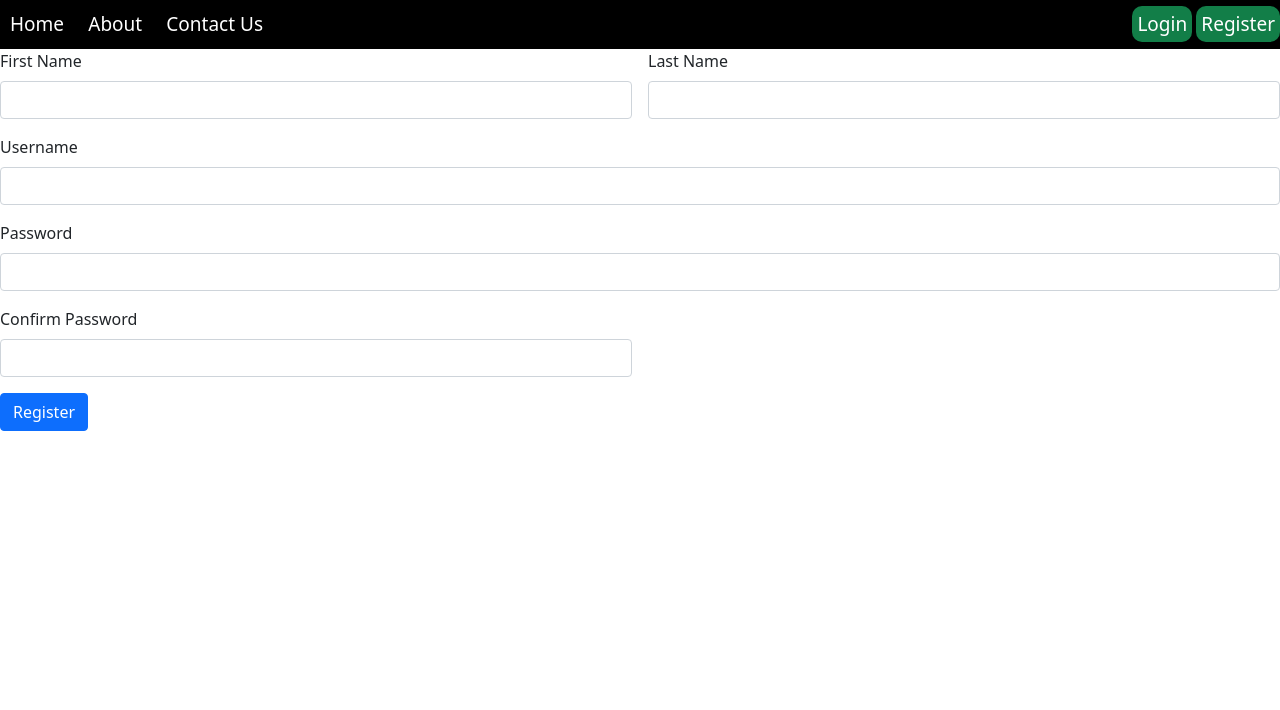
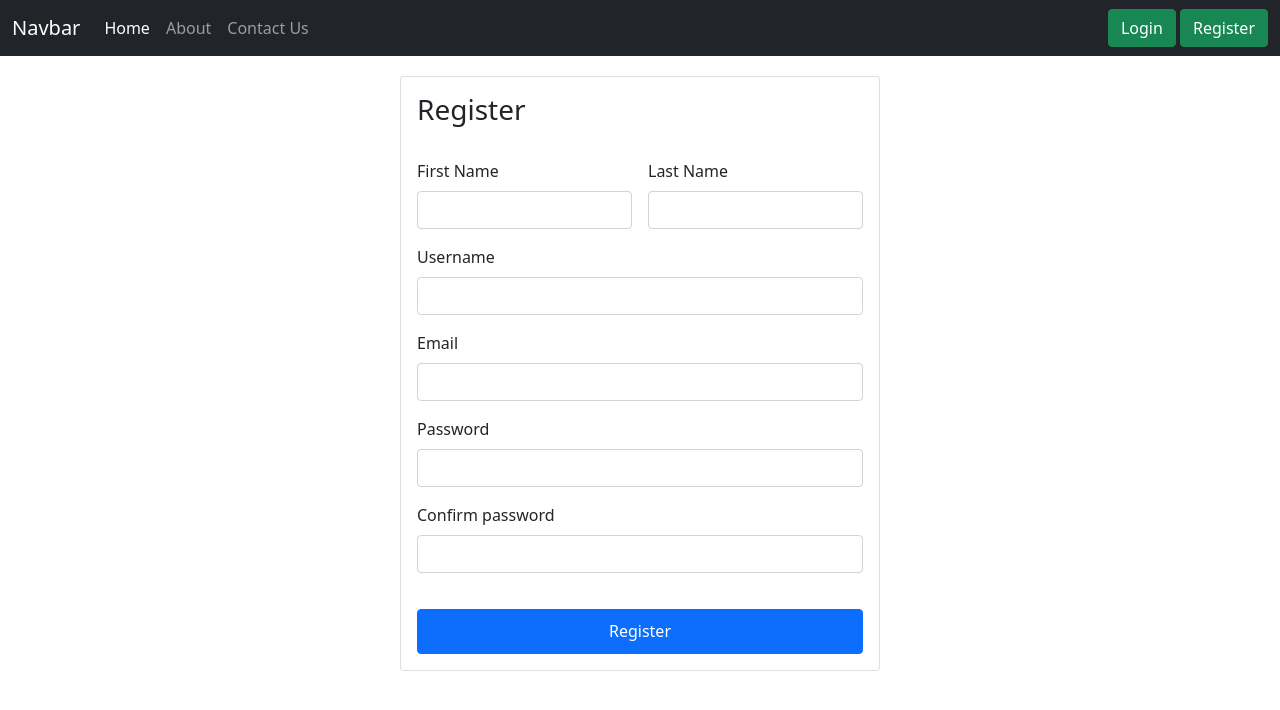
Before and after one commit to parneetsidhu22/Django, a Django app: page /register/ in a window 1280 px wide. Shown: the top 710 px of the page. Run offline with Django 3.2, Linux system fonts and the light colour scheme.

Commit message:
Added some styles

```diff
--- a/mysite/home/static/home/css/style.css
+++ b/mysite/home/static/home/css/style.css
@@ -3,38 +3,21 @@
   margin: 0;
 }
 
-nav {
-  background-color: #000000;
-  display: flex;
-
+body{
+  background-color:#090C10;
 }
 
-nav>div {
-  padding: 10px 0px;
+.body-content{
+  margin-top:20px;
 }
 
-nav>div>a {
-  color: #fff;
-  text-decoration: none;
-  font-size: 19px;
-  padding: 0px 10px;
+.align-center{
+  display:flex;
+  justify-content: space-around;
 }
 
-nav>.left {
-  flex: 1;
+.wide-button{
+  width:100%;
+  height:45px;
+  margin-top:20px;
 }
-
-nav>.left>a:hover {
-  color: rgb(202, 202, 202);
-}
-
-nav>.right>a {
-  background-color: rgb(18, 126, 72);
-  color: #fff;
-  padding: 5px;
-  border-radius: 10px;
-}
-
-nav>.right>a:hover {
-  background-color: rgb(13, 98, 56);
-}
--- a/mysite/home/templates/base.html
+++ b/mysite/home/templates/base.html
@@ -14,24 +14,49 @@
 
 </head>
 <body>
-    <!-- Navbar -->
-    <nav>
-        <div class="left">
-            <a href="#" class="left-btn">Home</a>
-            <a href="#" class="left-btn">About</a>
-            <a href="#" class="left-btn">Contact Us</a>
-        </div>
-        <div class="right">
-            <a href="/login" class="right-btn">Login</a>
-            <a href="/register" class="right-btn">Register</a>
+    <!-- Navbar-->
+    <nav class="navbar navbar-expand-lg navbar-dark bg-dark">
+        <div class="container-fluid">
+            <a class="navbar-brand" href="#">Navbar</a>
+            <button class="navbar-toggler" type="button" data-bs-toggle="collapse" data-bs-target="#navbarText" aria-controls="navbarText" aria-expanded="false" aria-label="Toggle navigation">
+            <span class="navbar-toggler-icon"></span>
+            </button>
+            <div class="collapse navbar-collapse" id="navbarText">
+                <ul class="navbar-nav me-auto mb-2 mb-lg-0">
+                    <li class="nav-item">
+                    <a class="nav-link active" aria-current="page" href="/">Home</a>
+                    </li>
+                    <li class="nav-item">
+                    <a class="nav-link" href="#">About</a>
+                    </li>
+                    <li class="nav-item">
+                    <a class="nav-link" href="#">Contact Us</a>
+                    </li>
+                </ul>
+                <div class="d-flex">
+                    {% if user.is_authenticated == False %}
+                        <div class="right">
+                            <a href="/login" class="btn btn-success">Login</a>
+                            <a href="/register" class="btn btn-success">Register</a>
+                        </div>
+                    {% else %}
+                        <div class="right">
+                            <a href="/logout" class="btn btn-outline-danger">Logout</a>
+                        </div>
+                    {% endif %}
+                </div>
+            </div>
         </div>
     </nav>
 
-    {% block content %}
-    {% endblock %}
+    <div class="body-content">
+        {% block content %}
+        {% endblock %}
+    </div>
+
 
     <!-- JavaScript Bundle with Popper -->
     <script src="https://cdn.jsdelivr.net/npm/bootstrap@5.0.0-beta3/dist/js/bootstrap.bundle.min.js" integrity="sha384-JEW9xMcG8R+pH31jmWH6WWP0WintQrMb4s7ZOdauHnUtxwoG2vI5DkLtS3qm9Ekf" crossorigin="anonymous"></script>
-    <script src="js/jquery-3.6.0.min.js"></script>
+    <script src="{% static "home/js/jquery-3.6.0.min.js" %}"></script>
 </body>
 </html>
--- a/mysite/home/templates/register.html
+++ b/mysite/home/templates/register.html
@@ -2,31 +2,47 @@
 
 {% block content %}
 {% load static %}
-
-<form class="row g-3" class="register_form">
+<style>
+  .card {
+          margin: 0 auto; /* Added */
+          float: none; /* Added */
+          margin-bottom: 10px; /* Added */
+  }
+</style>
+<div class="card" style="width:30rem;margin-top:20px;">
+  <div class="card-body">
+  <h3>Register</h3><br>
+  <form class="row g-3 register_form" method="POST" action="">
     <div class="col-md-6">
       <label for="fnameField" class="form-label">First Name</label>
-    <input type="text" class="form-control" id="fnameField">
+      <input type="text" class="form-control" id="fnameField" name="fname">
     </div>
     <div class="col-md-6">
       <label for="lnameField" class="form-label">Last Name</label>
-    <input type="text" class="form-control" id="lnameField">
+      <input type="text" class="form-control" id="lnameField" name='lname'>
     </div>
     <div class="col-12">
       <label for="usernameField" class="form-label">Username</label>
-    <input type="text" class="form-control" id="usernameField">
+      <input type="text" class="form-control" id="usernameField" name='username'>
+    </div>
+    <div class="col-12">
+      <label for="emailField" class="form-label">Email</label>
+      <input type="email" class="form-control" id="emailField" name='email'>
     </div>
     <div class="col-12">
       <label for="passwordField" class="form-label">Password</label>
-    <input type="password" class="form-control" id="passwordField">
-  </div>
-  <div class="col-md-6">
-    <label for="cpasswordField" class="form-label">Confirm Password</label>
-    <input type="password" class="form-control" id="cpasswordField">
+      <input type="password" class="form-control" id="passwordField" name='password'>
     </div>
     <div class="col-12">
-    <button type="submit" class="btn btn-primary">Register</button>
+      <label for="cpasswordField" class="form-label">Confirm password</label>
+      <input type="password" class="form-control" id="cpasswordField" name='cpassword'>
+    </div>
+    <div class="col-12">
+      {% csrf_token %}
+      <button type="submit" class="btn btn-primary wide-button">Register</button>
     </div>
   </form>
+  </div>
+</div>
 
 {% endblock %}
--- a/mysite/home/urls.py
+++ b/mysite/home/urls.py
@@ -4,6 +4,7 @@ from . import views
 
 urlpatterns = [
     path('', views.homepage, name="homepage"),
-    path('login/',views.login,name="login"),
-    path('register/',views.register,name="register")
+    path('login/', views.mylogin, name="login"),
+    path('logout/', views.mylogout, name="logout"),
+    path('register/', views.register, name="register")
 ]
--- a/mysite/home/views.py
+++ b/mysite/home/views.py
@@ -1,7 +1,14 @@
-from django.shortcuts import render
+from django.shortcuts import render, redirect
 from .models import Blog
 
+from django.contrib.auth.models import User
+from django.contrib.auth import authenticate, login, logout
+from django.contrib.auth.decorators import login_required
 
+from django.contrib import messages
+
+
+@login_required(login_url="/login")
 def homepage(request):
     if request.method == "POST":
         msg = request.POST.get("msg_box")
@@ -9,12 +16,62 @@ def homepage(request):
         if msg != '':
             blog = Blog(msg=msg)
             blog.save()
+
     data = Blog.objects.all()
 
     return render(request, 'index.html', context={"msgs": data})
 
-def login(request):
+
+def mylogout(request):
+    if request.user.is_authenticated:
+        logout(request)
+
+    return redirect('homepage')
+
+
+def mylogin(request):
+    if request.user.is_authenticated:
+        return redirect('homepage')
+
+    if request.method == "POST":
+        username = request.POST.get('username')
+        password = request.POST.get('password')
+
+        user = authenticate(request, username=username, password=password)
+        if user != None:
+            login(request, user)
+            return redirect("homepage")
+
     return render(request, 'login.html')
 
+
 def register(request):
-    return render(request,'register.html')
+    if request.user.is_authenticated:
+        return redirect('homepage')
+
+    if request.method == "POST":
+        fname = request.POST.get('fname')
+        lname = request.POST.get('lname')
+        username = request.POST.get('username')
+        email = request.POST.get('email')
+        password = request.POST.get('password')
+        cpassword = request.POST.get('cpassword')
+
+        user = User(username=username, email=email)
+        user.first_name = fname
+        user.last_name = lname
+        user.set_password(password)
+        user.save()
+
+        user2 = authenticate(request, username=username, password=password)
+        print(user2)
+
+        if user2 != None:
+            login(request, user2)
+        else:
+            pass
+            # error messages
+
+        messages.success(request, 'Welcome...')
+        return redirect('homepage')
+    return render(request, 'register.html')
```
Also changed, not shown: mysite/home/templates/index.html (+28 -4 lines), mysite/home/templates/login.html (+33 -10 lines), mysite/db.sqlite3. Lines whose indentation alone changed are shown as unchanged.
